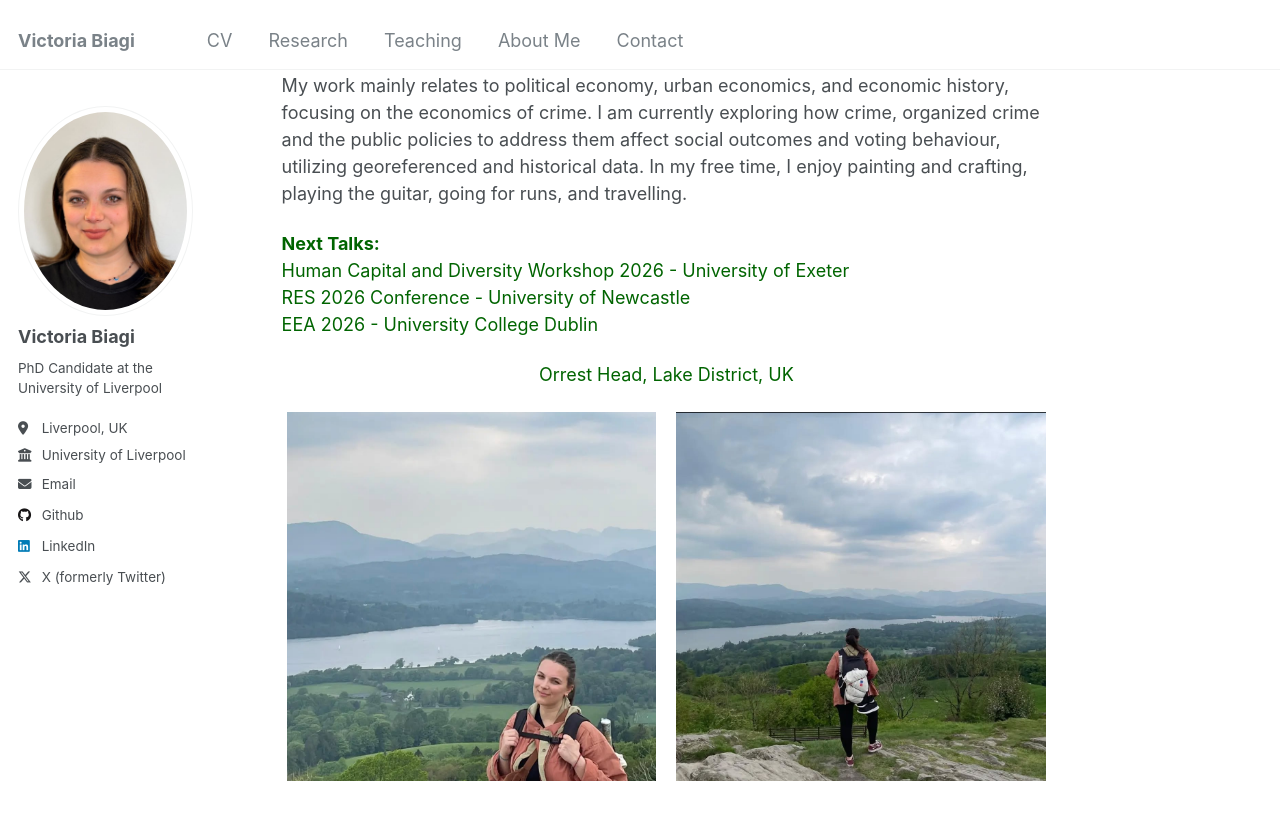
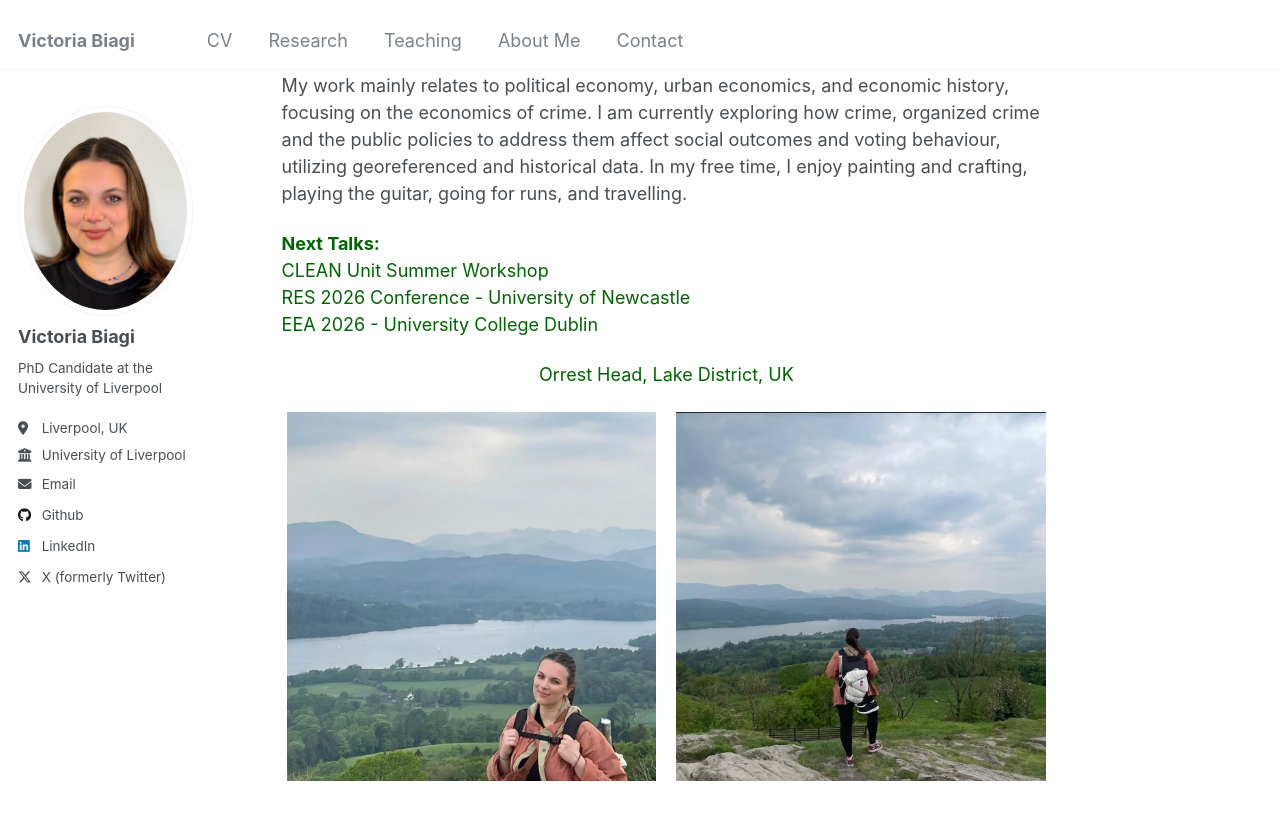
Before and after one commit to victoriabiagi/victoriabiagi.github.io, a Jekyll site: the page built from _pages/about.md, in a window 1280 px wide and 900 px high, scrolled down 316 px. Shown: the top 820 px of the window. Built offline with Jekyll 4.4.1, drawn with Linux system fonts in a browser that asks for light colours.

Commit message:
Update about.md

```diff
--- a/_pages/about.md
+++ b/_pages/about.md
@@ -13,7 +13,7 @@ My work mainly relates to political economy, urban economics, and economic histo
 <!-- Next Talks -->
 <div style="margin-top: 20px;">
     <p style="color: #006400;"><strong>Next Talks:</strong><br/>
-    Human Capital and Diversity Workshop 2026 - University of Exeter<br/>
+    CLEAN Unit Summer Workshop <br/>
     RES 2026 Conference - University of Newcastle<br/>
     EEA 2026 - University College Dublin</p>
 </div>
```
